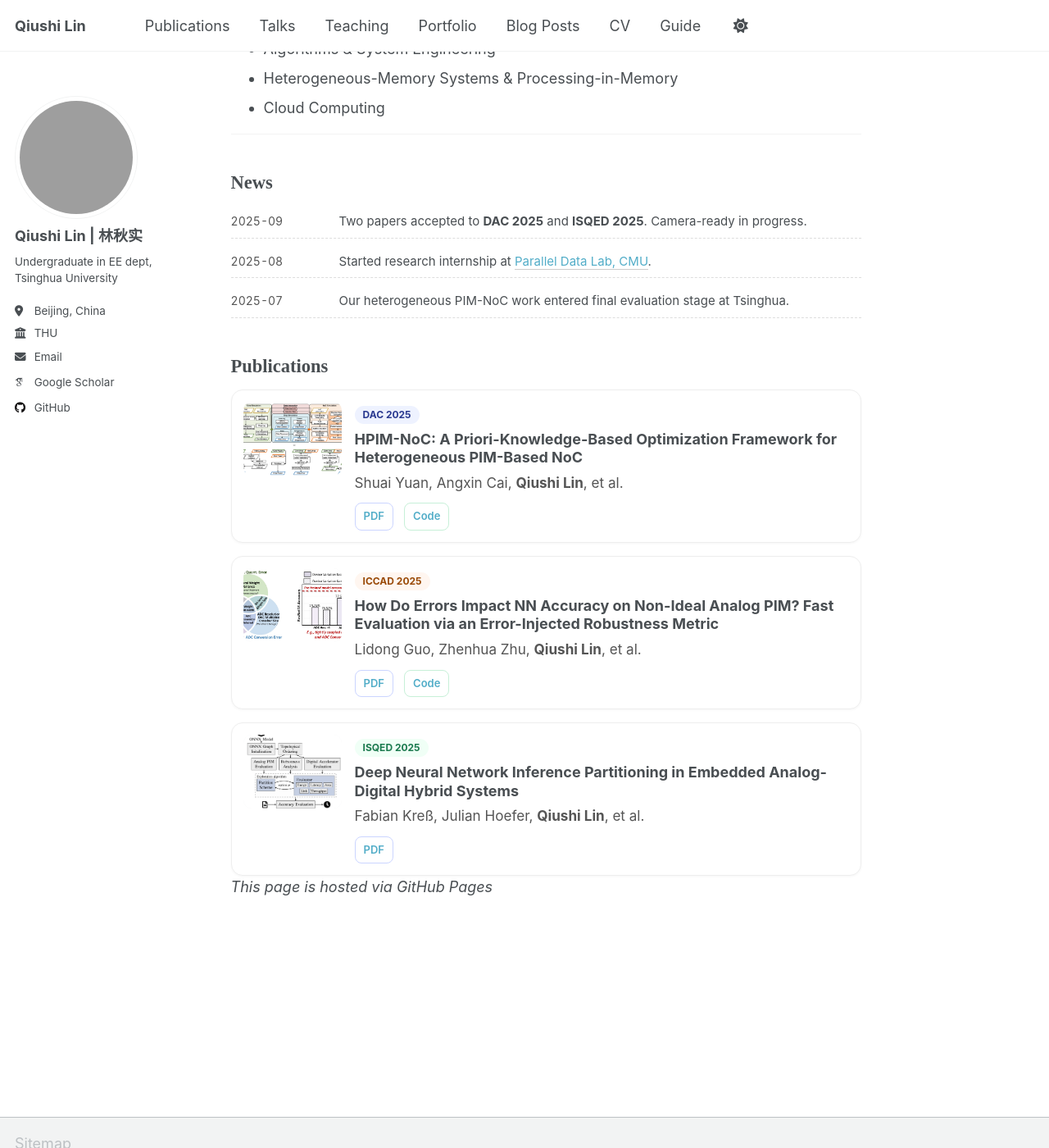
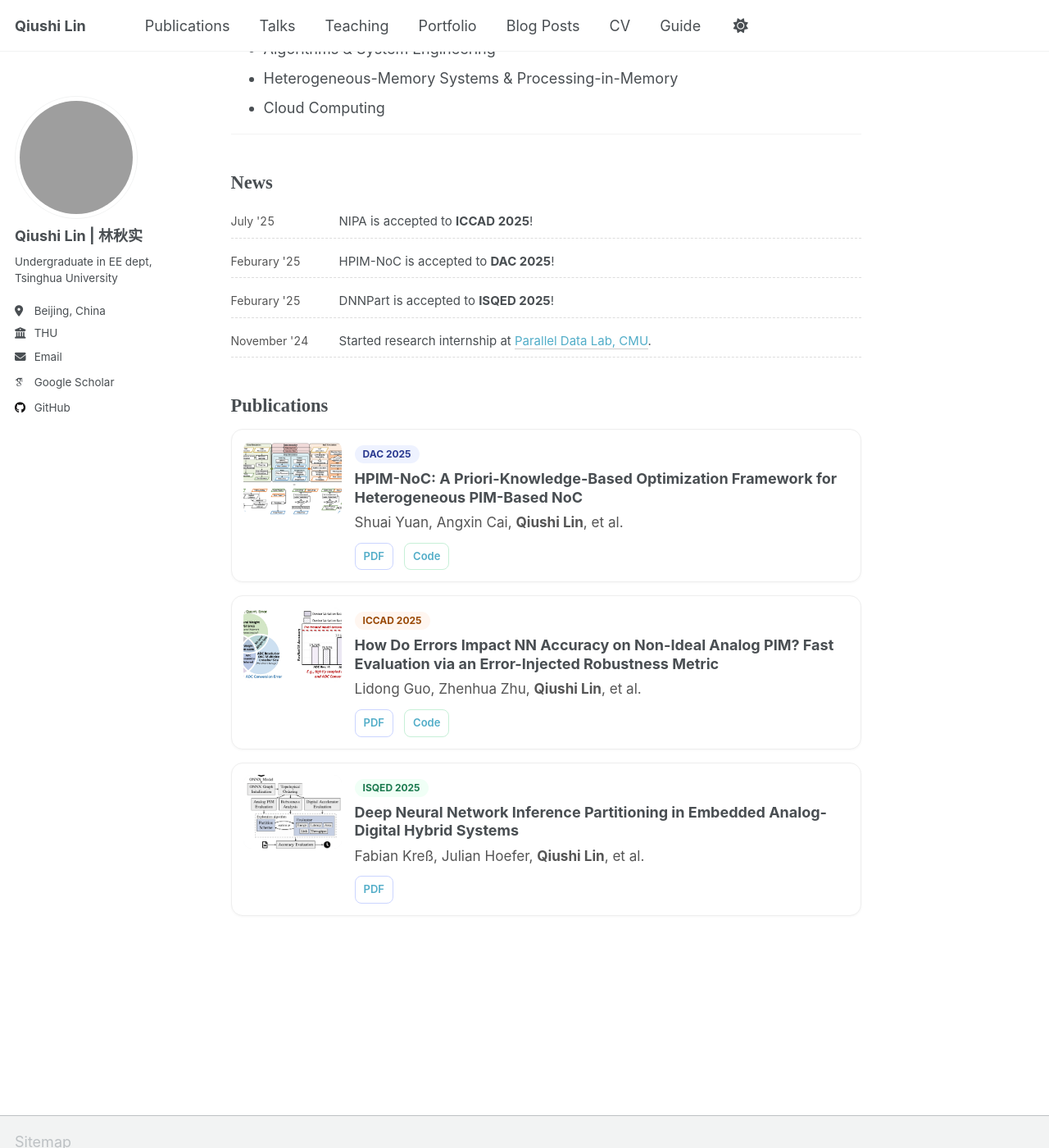
Before and after one commit to lqs22yeah/lqs22yeah.github.io, a Jekyll site: the page built from _pages/about.md, in a window 1280 px wide and 1400 px high, scrolled down 508 px. Shown: the whole window at 82% size. Built offline with Jekyll 4.4.1, drawn with Linux system fonts in a browser that asks for light colours; some web fonts are replaced; a script that is not in the unit is left out.

Commit message:
temp final

```diff
--- a/_pages/about.md
+++ b/_pages/about.md
@@ -154,17 +154,22 @@ News
 
 <ul class="news-list">
   <li class="news-item">
-    <div class="news-date">2025-09</div>
-    <div class="news-text">Two papers accepted to <strong>DAC 2025</strong> and <strong>ISQED 2025</strong>. Camera-ready in progress.</div>
+    <div class="news-date">July '25</div>
+    <div class="news-text">NIPA is accepted to <strong>ICCAD 2025</strong>! </div>
   </li>
   <li class="news-item">
-    <div class="news-date">2025-08</div>
+    <div class="news-date">Feburary '25</div>
+    <div class="news-text">HPIM-NoC is accepted to <strong>DAC 2025</strong>!</div>
+  </li>
+  <li class="news-item">
+    <div class="news-date">Feburary '25</div>
+    <div class="news-text">DNNPart is accepted to <strong>ISQED 2025</strong>!</div>
+  </li>
+  <li class="news-item">
+    <div class="news-date">November '24</div>
     <div class="news-text">Started research internship at <a href="https://www.pdl.cmu.edu/index.shtml" target="_blank" rel="noopener">Parallel Data Lab, CMU</a>.</div>
   </li>
-  <li class="news-item">
-    <div class="news-date">2025-07</div>
-    <div class="news-text">Our heterogeneous PIM-NoC work entered final evaluation stage at Tsinghua.</div>
-  </li>
+
 </ul>
 
 <!-- ===== Publications HTML (paste where you want it to appear) ===== -->
@@ -244,7 +249,3 @@ News
   </article>
 
 </div>
-
-
-
-_This page is hosted via GitHub Pages_
```
